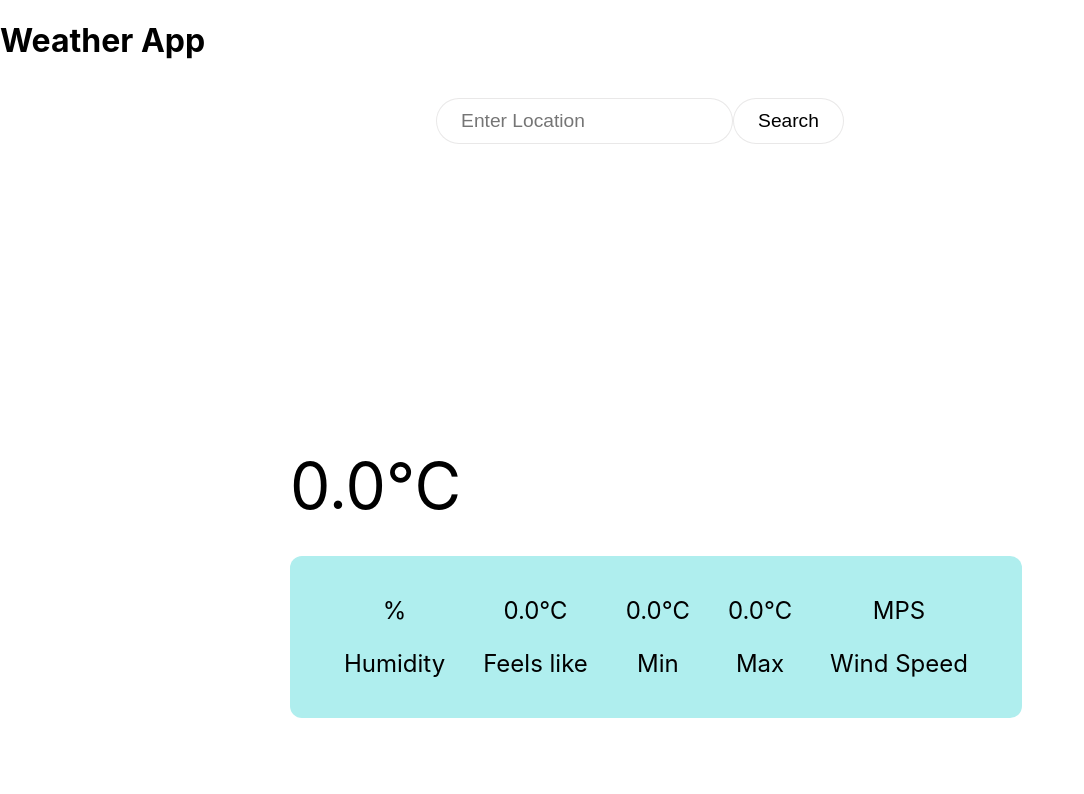
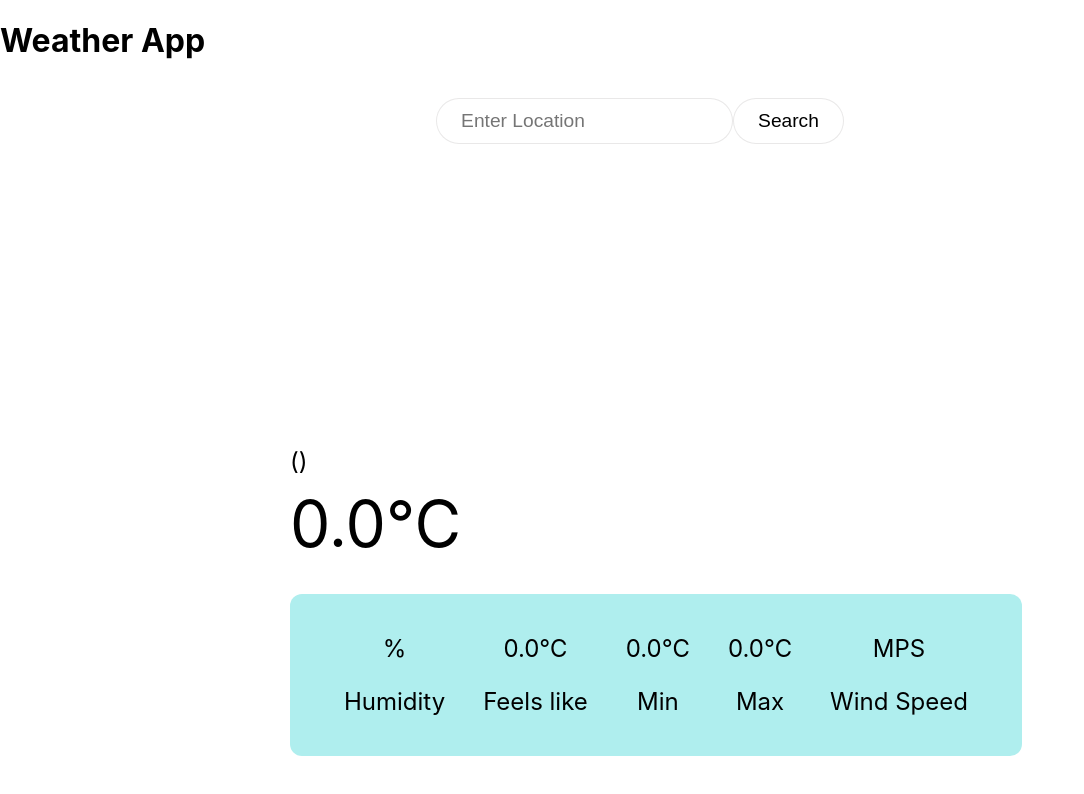
Before and after one commit to lucioxx89/Weather_App, a React (Create React App) app: page / in a window 1280 px wide. Shown: the top 794 px of the page, without its empty margins (0-1084 px from the left). Built offline with nearby package versions, Linux system fonts and the light colour scheme.

Commit message:
added country code beside city name)

```diff
--- a/src/components/SearchForm.js
+++ b/src/components/SearchForm.js
@@ -11,7 +11,7 @@ const SearchForm = () => {
 
   const [location, setLocation] = useState("");
   const [city, setCity] = useState("");
-  //   const [country, setCountry] = useState("");
+  const [country, setCountry] = useState("");
   const [temperature, setTemperature] = useState("");
   const [humidity, setHumidity] = useState("");
   const [weatherDescription, setWeatherDescription] = useState("");
@@ -52,8 +52,9 @@ const SearchForm = () => {
         setLoading("");
 
         setCity(data);
-        // setCountry(data.sys);
+
         setCity(data.name);
+        setCountry(data.sys);
         setTemperature(data.main.temp);
         setTempMin(data.main.temp_min);
         setTempMax(data.main.temp_max);
@@ -66,6 +67,7 @@ const SearchForm = () => {
         setLoading("");
         setError(error.message);
         setCity("");
+        setCountry("");
         setTemperature("");
         setTempMin("");
         setTempMax("");
@@ -76,7 +78,6 @@ const SearchForm = () => {
         console.log(error.message);
       });
     setLocation(""); //set it back to empty string so input is empty again
-    // setLoading(" ");
   };
 
   const onChangeHandler = (event) => {
@@ -114,6 +115,7 @@ const SearchForm = () => {
 
       <WeatherForecast
         city={city}
+        country={country}
         Temperature_Rounded={Temperature_Rounded}
         weatherDescriptionCapLetter={weatherDescriptionCapLetter}
         humidity={humidity}
--- a/src/components/WeatherForecast.css
+++ b/src/components/WeatherForecast.css
@@ -32,6 +32,10 @@
 
 .location {
   font-size: 4rem;
+}
+
+.country {
+  font-size: 1.5rem;
 }
 
 .actual_temperature {
--- a/src/components/WeatherForecast.js
+++ b/src/components/WeatherForecast.js
@@ -7,13 +7,15 @@ const WeatherForecast = (props) => {
     <div className="weather_container">
       <div className="top_info">
         {" "}
-        <div className="location">{props.city}</div>
+        <div className="location">
+          {props.city}{" "}
+          <span className="country">({props.country.country})</span>
+        </div>
         <div className="actual_temperature">{props.Temperature_Rounded}℃</div>
         <div className="weather_description">
           {" "}
           {props.weatherDescriptionCapLetter}{" "}
         </div>
-        {/* <div className="country">{country.country}</div> */}
       </div>
 
       <div className="bottom_info">
```
